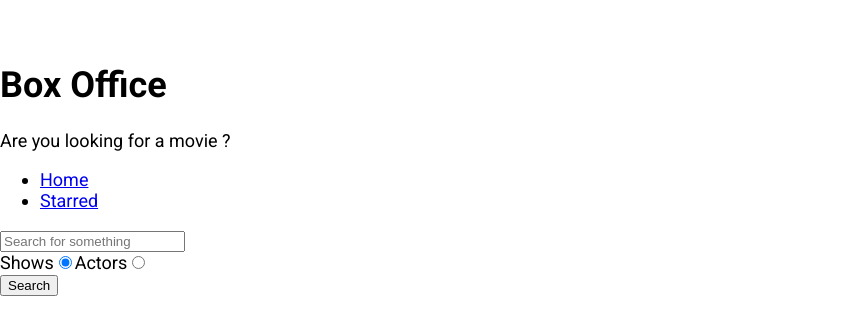
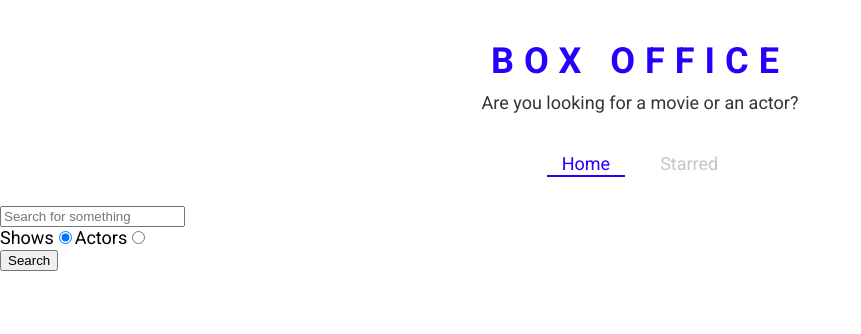
Before and after one commit to RitikSingh20/Box-office-app, a React (Create React App) app: page / in a window 1280 px wide. Shown: the top 334 px of the page, without its empty margins (0-861 px from the left). Built offline with nearby package versions, Linux system fonts and the light colour scheme.

Commit message:
defined theme for styled components

```diff
--- a/src/App.js
+++ b/src/App.js
@@ -1,31 +1,40 @@
 import React from 'react';
 import { Switch, Route } from 'react-router-dom';
+import { ThemeProvider } from 'styled-components';
 
-import Home from './pages/Home'
-import Starred from './pages/Starred'
-import Show from './pages/Show'
+import Home from './pages/Home';
+import Starred from './pages/Starred';
+import Show from './pages/Show';
+
+const theme = {
+  mainColors: {
+    blue: '#2400ff',
+    gray: '#c6c6c6',
+    dark: '#353535',
+  },
+};
 
 function App() {
   return (
-    <div>
-
+    <ThemeProvider theme={theme}>
       <Switch>
-
         <Route exact path="/">
           <Home />
         </Route>
 
         <Route exact path="/starred">
-       <Starred/>
+          <Starred />
         </Route>
 
         <Route exact path="/show/:id">
           <Show />
         </Route>
 
-      <Route><div>This is 404 page</div></Route>
+        <Route>
+          <div>Not found</div>
+        </Route>
       </Switch>
-    </div>
+    </ThemeProvider>
   );
 }
 
--- a/src/components/MainPageLayout.js
+++ b/src/components/MainPageLayout.js
@@ -1,20 +1,19 @@
-import React from 'react'
-import Navs from './Navs'
-import { Title } from './Title'
+import React from 'react';
+import Navs from './Navs';
+import Title from './Title';
 
-const MainPageLayout = ({children}) => {
+const MainPageLayout = ({ children }) => {
   return (
     <div>
       <Title
         title="Box Office"
-            subtitle="Are you looking for a movie ?"
+        subtitle="Are you looking for a movie or an actor?"
       />
+      <Navs />
 
-            <Navs />
       {children}
+    </div>
+  );
+};
 
-    </div>
-    )
-}
-
-export default MainPageLayout
+export default MainPageLayout;
--- a/src/components/Navs.js
+++ b/src/components/Navs.js
@@ -1,24 +1,32 @@
-import React from 'react'
-import {Link} from 'react-router-dom';
+import React from 'react';
+import { useLocation } from 'react-router-dom';
+
+import { NavList, LinkStyled } from './Navs.styled';
 
 const LINKS = [
-    {to: '/', text:'Home'},
-    {to: '/starred', text:'Starred'},
+  { to: '/', text: 'Home' },
+  { to: '/starred', text: 'Starred' },
 ];
 
-const  Navs = () => {
+const Navs = () => {
+  const location = useLocation();
+
   return (
     <div>
-            <ul>
+      <NavList>
         {LINKS.map(item => (
           <li key={item.to}>
-                        <Link to={item.to}>{item.text}</Link>
+            <LinkStyled
+              to={item.to}
+              className={item.to === location.pathname ? 'active' : ''}
+            >
+              {item.text}
+            </LinkStyled>
           </li>
         ))}
-            </ul>
-
+      </NavList>
     </div>
-    )
-}
+  );
+};
 
 export default Navs;
--- /dev/null
+++ b/src/components/Navs.styled.js
@@ -0,0 +1,41 @@
+import styled from 'styled-components';
+import { Link } from 'react-router-dom';
+
+export const NavList = styled.ul`
+  display: flex;
+  justify-content: center;
+  list-style: none;
+  margin: 0 0 30px;
+  padding: 0;
+`;
+
+export const LinkStyled = styled(Link)`
+  margin: 0 10px;
+  padding: 3px 15px;
+  position: relative;
+  text-decoration: none;
+  color: ${({ theme }) => theme.mainColors.gray};
+  &.active {
+    color: ${({ theme }) => theme.mainColors.blue};
+    &:after {
+      content: '';
+      position: absolute;
+      display: block;
+      height: 2px;
+      left: 0%;
+      bottom: 0;
+      background-color: ${({ theme }) => theme.mainColors.blue};
+      animation: slide-in 0.3s ease-in forwards;
+      @keyframes slide-in {
+        from {
+          left: 50%;
+          width: 0;
+        }
+        to {
+          left: 0%;
+          width: 100%;
+        }
+      }
+    }
+  }
+`;
--- a/src/components/Title.js
+++ b/src/components/Title.js
@@ -1,11 +1,13 @@
-import React from 'react'
+import React from 'react';
+import { TitleWrapper } from './Title.styled';
 
-export const Title = ({title,subtitle}) => {
-    return (
-        <div>
-            <h1>{title}</h1>
-            <p>{subtitle}</p>
+const Title = ({ title, subtitle }) => {
+  return (
+    <TitleWrapper>
+      <h1>{title}</h1>
+      <p>{subtitle}</p>
+    </TitleWrapper>
+  );
+};
 
-        </div>
-    )
-}
+export default Title;
--- /dev/null
+++ b/src/components/Title.styled.js
@@ -0,0 +1,18 @@
+import styled from 'styled-components';
+
+export const TitleWrapper = styled.div`
+  text-align: center;
+  margin: 0 0 40px;
+
+  h1 {
+    color: ${({ theme }) => theme.mainColors.blue};
+    letter-spacing: 10px;
+    text-transform: uppercase;
+    margin: 0 0 10px;
+  }
+
+  p {
+    color: ${({ theme }) => theme.mainColors.dark};
+    margin: 0;
+  }
+`;
```
Lines whose indentation alone changed are shown as unchanged.
